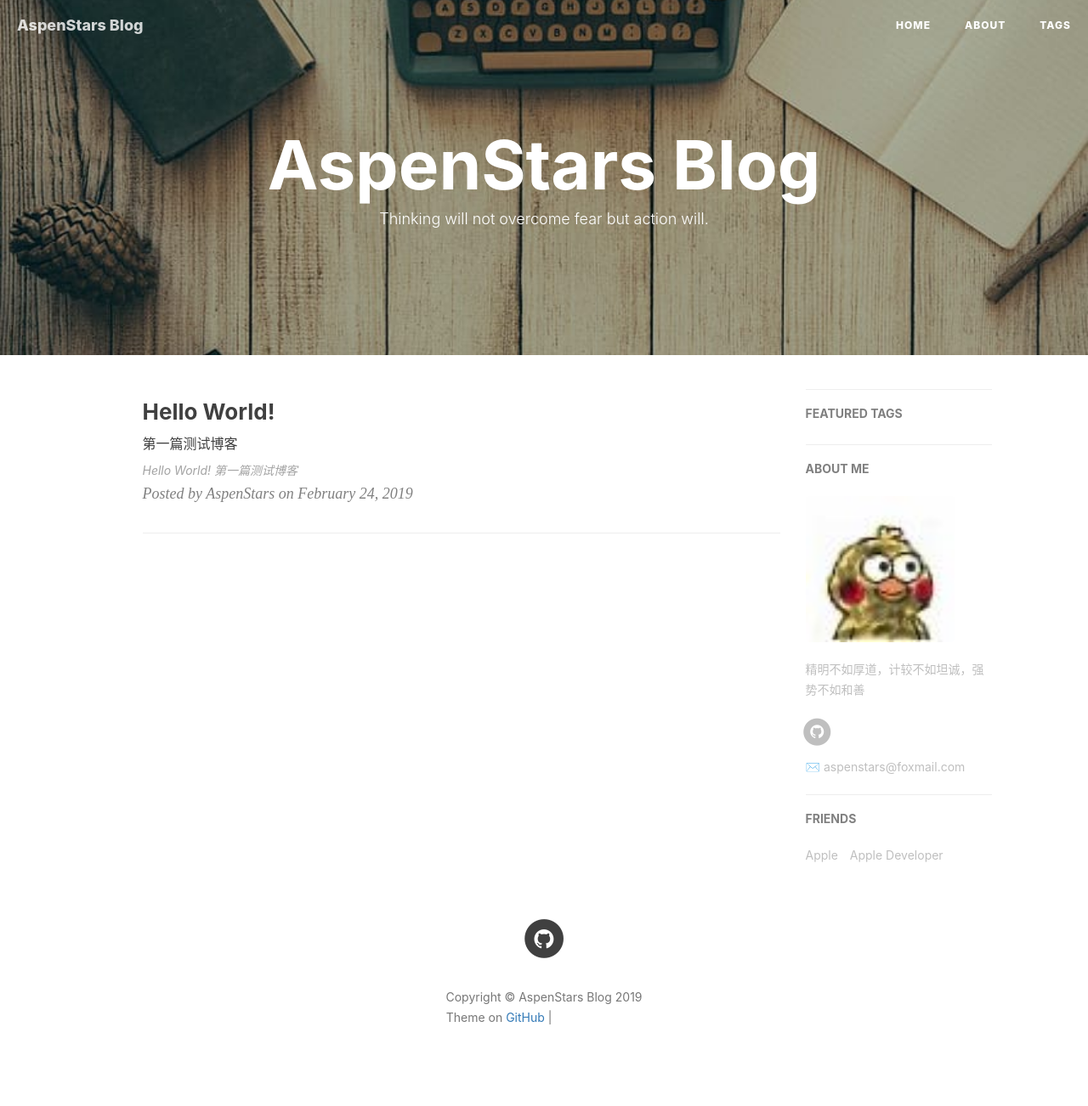
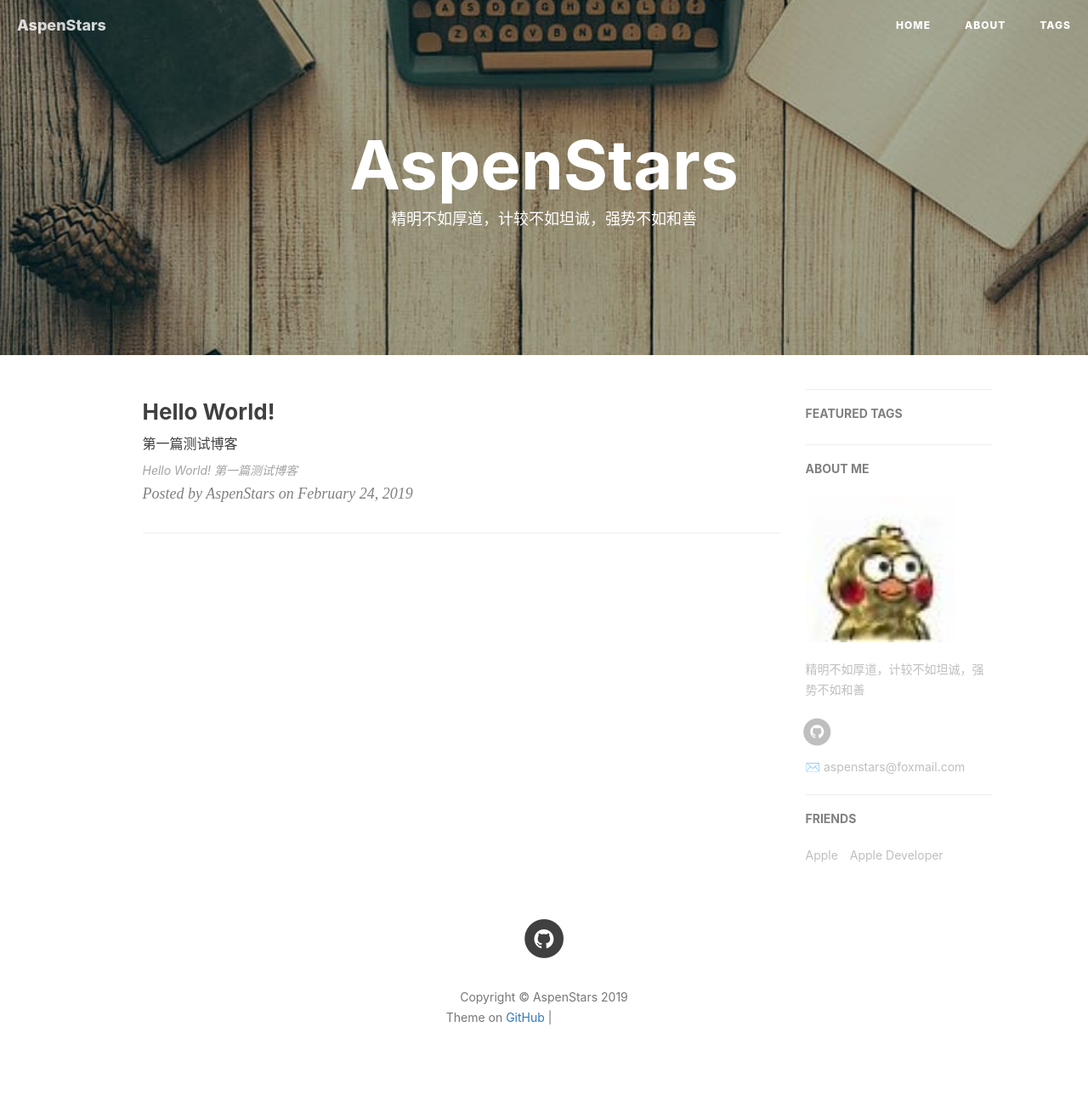
Before and after one commit to aspenstarss/aspenstarss.github.io, a Jekyll site: the page built from index.html, in a window 1280 px wide. Shown: the whole page at 85% size. Built offline with Jekyll 4.4.1, drawn with Linux system fonts in a browser that asks for light colours; nearby versions of some CDN libraries; the list of posts is cut into pages by our own code; comment, search, counter and statistics services are not loaded; grey boxes are pictures that could not be loaded.

Commit message:
modified:   _config.yml 	modified:   about.html 	modified:   img/apple-touch-icon.png 	modified:   img/favicon.ico 	modified:   index.html 	modified:   package.json 	modified:   pwa/icons/pwa_icon_128.png 	modified:   pwa/icons/pwa_icon_512.png 	modified:   pwa/manifest.json 	modified:   sw.js

```diff
--- a/_config.yml
+++ b/_config.yml
@@ -1,10 +1,10 @@
 # Site settings
-title: AspenStars Blog
+title: AspenStars
 SEOTitle: AspenStars的博客 | AspenStars Blog
 header-img: img/post-bg-desk.jpg
 email: aspenstars@foxmail.com
 description: "谦逊，和善"
-keyword: "AspenStars Blog"
+keyword: "Deep Learning, UESTC, ICT"
 url: "http://aspenstarss.github.io"          # your host, for absolute URL
 baseurl: ""      # for example, '/blog' if your blog hosted on 'host/blog'
 github_repo: "https://github.com/aspenstarss/aspenstarss.github.io.git" # you code repository
--- a/about.html
+++ b/about.html
@@ -1,7 +1,7 @@
 ---
 layout: page
 title: "About"
-description: "Hey, this is aspenstars."
+description: "Hey, this is AspenStars."
 header-img: "img/post-bg-rwd.jpg"
 ---
 
@@ -42,7 +42,7 @@ header-img: "img/post-bg-rwd.jpg"
 
     <p>Hi, I am <strong>Baiying Qiu</strong>，you can call me <strong>BY</strong>. I am an iOS software engineer and currently working in Xiamen</p>
 
-    <p>This is my personal blog, through making Github Pages and Jekyll.My GitHub  👉 <a href="http://github.com/qiubaiying">Github·BY</a>.</p>
+    <p>This is my personal blog, through making Github Pages and Jekyll.My GitHub  👉 <a href="http://github.com/aspenstars">Github·BY</a>.</p>
 
     <p>I am a sports enthusiast, I like fitness, running and boxing.</p>
 
@@ -52,7 +52,7 @@ header-img: "img/post-bg-rwd.jpg"
     <li><a href="https://github.com">GitHub</a></li>
     <li><a href="http://jekyll.com.cn/">jekyll</a></li>
     <li><a href="https://pages.github.com/">GitHub Pages</a></li>
-    <li><a href="https://qiubaiying.github.io">BY</a></li>
+    <li><a href="https://aspenstars.github.io">BY</a></li>
     </ul>
 </div> -->
 
--- a/index.html
+++ b/index.html
@@ -1,6 +1,6 @@
 ---
 layout: page
-description: "Thinking will not overcome fear but action will."
+description: "精明不如厚道，计较不如坦诚，强势不如和善"
 ---
 
 {% for post in paginator.posts %}
--- a/sw.js
+++ b/sw.js
@@ -10,8 +10,8 @@ const PRECACHE = 'precache-v1';
 const RUNTIME = 'runtime';
 const HOSTNAME_WHITELIST = [
   self.location.hostname,
-  "huangxuan.me",
-  "yanshuo.io",
+  "",
+  "",
   "cdnjs.cloudflare.com"
 ]
 
```
Also changed, not shown: package.json (+6 -6 lines), img/apple-touch-icon.png, img/favicon.ico, pwa/icons/pwa_icon_128.png, pwa/icons/pwa_icon_512.png, pwa/manifest.json.
